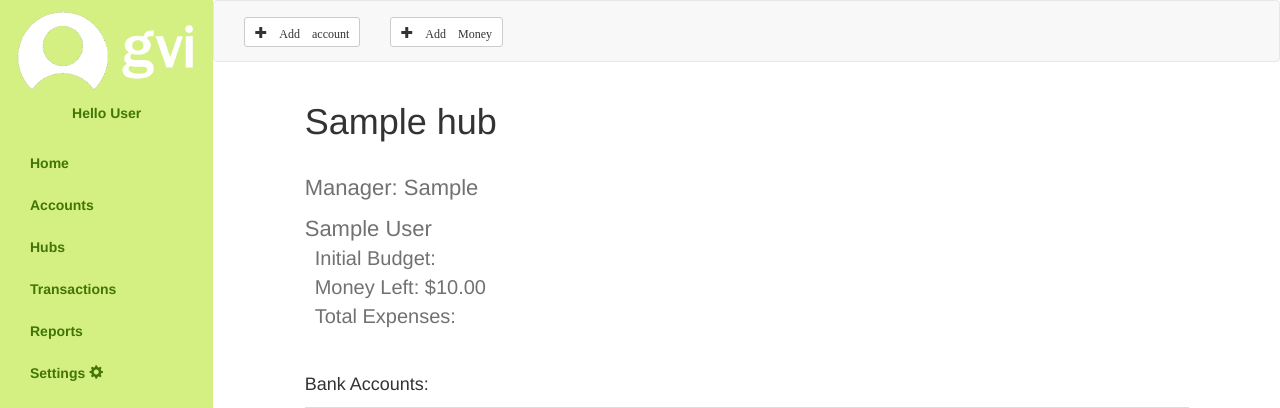
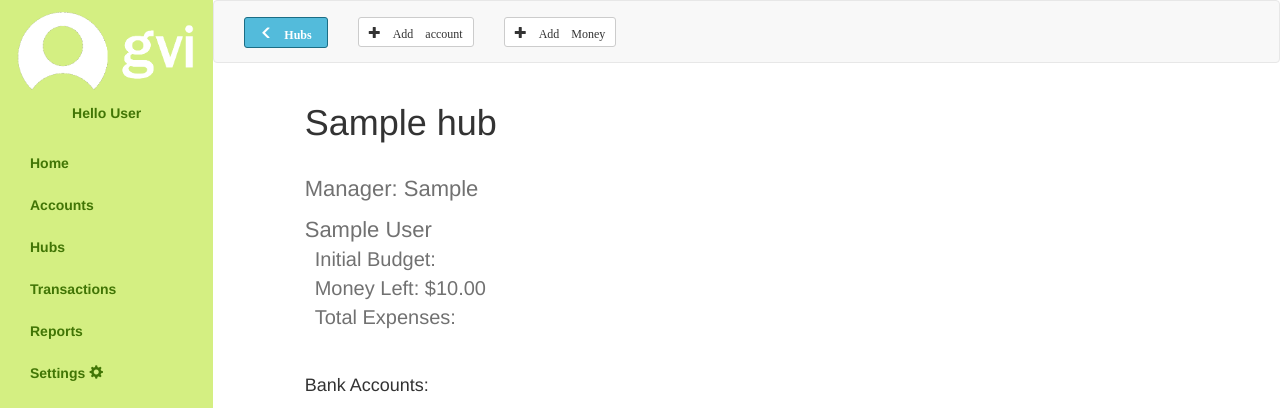
Before and after one commit to m1k3r/gvi-accounts, a Django app: page /hubs/hub/1/ in a window 1280 px wide. Shown: the top 408 px of the page. Run offline with Django 3.2, Linux system fonts and the light colour scheme; tables that the repository leaves empty hold one stand-in row (values such as "Sample post"); some libraries are stand-ins or nearby versions.

Commit message:
Add button to return to main dashboard

```diff
--- a/gvi/hubs/templates/hubs/detail.html
+++ b/gvi/hubs/templates/hubs/detail.html
@@ -2,6 +2,7 @@
 
 {% block menubar %}
 <!-- Menu bar options: Add account, Money transfer and Currencies -->
+    <p class="navbar-text"><a href="{% url 'hubs:index' %}" style="color: black; text-decoration: none;"> <button class="btn btn-default btn-sm glyphicon glyphicon-menu-left" type="button" id="btnHubs"> Hubs</button></a></p>
     <p class="navbar-text"><button data-toggle="modal" data-target="#modalAddAccount" class="btn btn-default btn-sm glyphicon glyphicon-plus" type="button" > Add account</button></p>
     <p class="navbar-text"><button data-toggle="modal" data-target="#modalAddMoney" class="btn btn-default btn-sm glyphicon glyphicon-plus" type="button" > Add Money</button></p>
 {% endblock %}
--- a/gvi/static/css/style.css
+++ b/gvi/static/css/style.css
@@ -219,3 +219,14 @@ h1>#hubname{
 	color:#717171;
 	font-size: 22px;
 }
+
+#btnHubs{
+	padding-left: 15px;
+	padding-right: 15px;
+	padding-top: 6px;
+	padding-bottom: 5px;
+	font-weight: 700;
+	border-color: #1b6d85;
+	background: #53BBDB;
+	color: white;
+}
--- a/gvi/static/js/hubs.js
+++ b/gvi/static/js/hubs.js
@@ -367,7 +367,7 @@ $(document).on('click', '#modal_saveDetail' ,function (){
 
         //Connection to backend
         var accountData={"account_type":accountType, "bank_name":bank, "number":account, "balance":amount, "currency":currency};
-        alert(accountData);
+        //alert(accountData);
         jsonAjaxDetail(accountData)
 
     }
```
